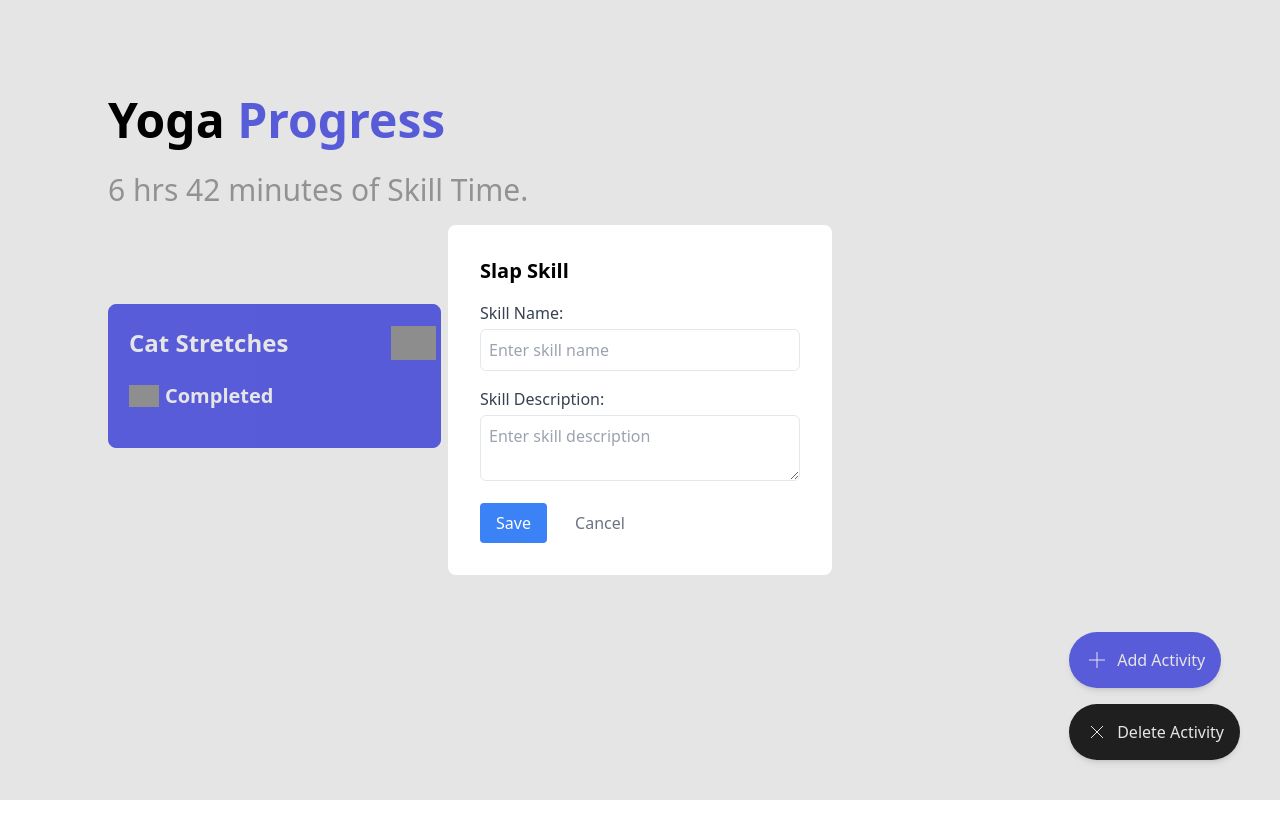
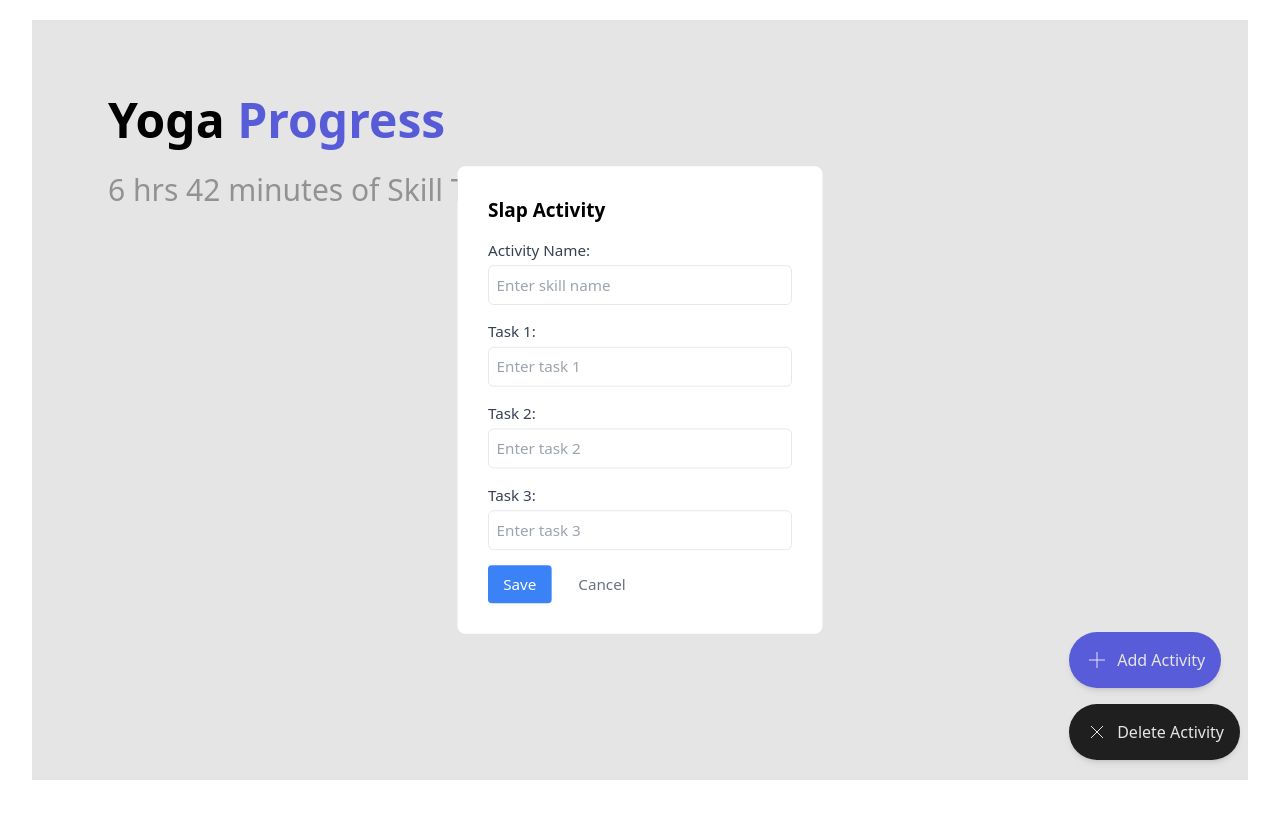
Before and after one commit to VelpCode/Skill-Slap, a website: page track.html in a window 1280 px wide. Both pictures are taken after a click on the button "Add Activity". Drawn offline with Linux system fonts and the light colour scheme; grey boxes are pictures that could not be loaded.

Commit message:
Fixing up modal

```diff
--- a/track.html
+++ b/track.html
@@ -18,8 +18,7 @@
             <span class="text-indigo-500">Progress</span>
           </div>
           <div
-            class="text-neutral-400 text-3xl self-stretch whitespace-nowrap mt-7 max-md:max-w-full"
-          >
+            class="text-neutral-400 text-3xl self-stretch whitespace-nowrap mt-7 max-md:max-w-full">
             6 hrs 42 minutes of Skill Time.
           </div>
           <div class="self-stretch mt-24 pr-2.5 max-md:max-w-full max-md:mt-10">
@@ -27,13 +26,13 @@
               <div
                 class="flex flex-col items-stretch w-6/12 max-md:w-full max-md:ml-0"
               >
-                <div
-                  class="border bg-indigo-500 flex w-full max-w-[337px] grow flex-col mx-auto pl-5 pr-1 pt-4 pb-9 rounded-lg border-solid border-indigo-500 max-md:mt-8 max-md:pl-5"
+                <div id = "box-one"
+                  class="border bg-indigo-500 flex w-full max-w-[337px] grow flex-col hidden mx-auto pl-5 pr-1 pt-4 pb-9 rounded-lg border-solid border-indigo-500 max-md:mt-8 max-md:pl-5"
                 >
                   <div
                     class="self-stretch flex w-full items-start justify-between gap-5"
                   >
-                    <div class="text-white text-2xl font-bold my-auto">
+                    <div id = "name-event" class="text-white text-2xl font-bold my-auto">
                       Cat Stretches
                     </div>
                     <div id = "drag-one" class = "cursor-pointer">
@@ -63,8 +62,8 @@
               <div
                 class="flex flex-col items-stretch w-6/12 ml-5 max-md:w-full max-md:ml-0"
               >
-                <div
-                  class="border bg-rose-400 flex w-full max-w-[337px] grow flex-col mx-auto pl-5 pr-1 pt-4 pb-9 rounded-lg border-solid border-rose-400 max-md:mt-8 max-md:pl-5"
+                <div id = "box-two"
+                  class="border bg-rose-400 flex w-full max-w-[337px] grow flex-col hidden mx-auto pl-5 pr-1 pt-4 pb-9 rounded-lg border-solid border-rose-400 max-md:mt-8 max-md:pl-5"
                 >
                   <div
                     class="self-stretch flex w-full items-start justify-between gap-5"
@@ -100,7 +99,7 @@
           </div>
         </div>
         <div class="fixed bottom-10 right-10 space-y-4">
-            <button class="flex items-center p-4 bg-indigo-500 text-white rounded-full shadow-md transform transition duration-300 hover:scale-110" onclick ="toggleModal()">
+            <button id = "activity" class="flex items-center p-4 bg-indigo-500 text-white rounded-full shadow-md transform transition duration-300 hover:scale-110" onclick ="toggleModal()">
                 <svg class="w-6 h-6 mr-2" fill="none" stroke="currentColor" viewBox="0 0 24 24" xmlns="http://www.w3.org/2000/svg">
                     <path strokeLinecap="round" strokeLinejoin="round" strokeWidth="2" d="M12 4v16m8-8H4"></path>
                 </svg>
@@ -117,19 +116,33 @@
         </div>
         <div id="addSkillModal" class="fixed top-0 left-0 w-full h-full flex items-center justify-center bg-black bg-opacity-10 transform transition-all duration-300 ease-out scale-95 opacity-0 hidden"onclick="outsideClickClose(event)">
            <div class="bg-white p-8 rounded-lg w-96">
-               <h2 class="text-xl font-semibold mb-4">Slap Skill</h2>
+               <h2 class="text-xl font-semibold mb-4">Slap Activity</h2>
 
 
                <form id ="addSkillForm">
                <label class="block mb-4">
-                   <span class="text-gray-700">Skill Name:</span>
+                   <span class="text-gray-700">Activity Name:</span>
                    <input type="text" id = "inputSkillName" class="mt-1 p-2 w-full border rounded-md" placeholder="Enter skill name">
                </label>
 
-               <label class="block mb-4">
-                   <span class="text-gray-700">Skill Description:</span>
-                   <textarea id = "inputSkillDescription" class="mt-1 p-2 w-full border rounded-md" placeholder="Enter skill description"></textarea>
-               </label>
+               <div class="activity-tasks">
+                <label class="block mb-4">
+                    <span class="text-gray-700">Task 1:</span>
+                    <input type="text" id="inputTask1" class="mt-1 p-2 w-full border rounded-md" placeholder="Enter task 1">
+                </label>
+
+                <label class="block mb-4">
+                    <span class="text-gray-700">Task 2:</span>
+                    <input type="text" id="inputTask2" class="mt-1 p-2 w-full border rounded-md" placeholder="Enter task 2">
+                </label>
+
+                <label class="block mb-4">
+                    <span class="text-gray-700">Task 3:</span>
+                    <input type="text" id="inputTask3" class="mt-1 p-2 w-full border rounded-md" placeholder="Enter task 3">
+                </label>
+
+                <!-- Add more tasks as needed -->
+            </div>
 
                <button type = "button" class = "px-4 py-2 bg-blue-500 text-white rounded" onclick="addSkill()">Save</button>
                <button class="px-4 py-2 ml-2 text-gray-500" onclick="toggleModal()">Cancel</button>
@@ -139,7 +152,7 @@
        </div>
       </div>
 
-      <script src = "script.js"></script>
+      <script src = "trackscript.js"></script>
 
 </body>
 </html>
--- /dev/null
+++ b/trackscript.js
@@ -0,0 +1,29 @@
+const dabox = document.getElementById("box-one")
+const activity = document.getElementById("activity")
+const name = document.getElementById("name-event")
+
+function addBox() {
+    activity.addEventListener("click", () => {
+        console.log("activity clicked");
+
+    })
+}
+
+function toggleModal() {
+    const modal = document.getElementById('addSkillModal');
+    if (modal.style.display === 'none' || modal.style.display === '') {
+        modal.style.display = 'flex';
+        // Wait for the next frame to begin the animation
+        requestAnimationFrame(() => {
+            modal.classList.remove('scale-100', 'opacity-0');
+            modal.classList.add('scale-100', 'opacity-100');
+        });
+    } else {
+        modal.classList.add('scale-95', 'opacity-0');
+        modal.classList.remove('scale-100', 'opacity-100');
+        // Wait for the animation to finish before hiding the modal
+        setTimeout(() => {
+            modal.style.display = 'none';
+        }, 300); // match this with the duration of your transition
+    }
+}
```
Also changed, not shown: index.html (+0 -1 lines), dist/output.css.
